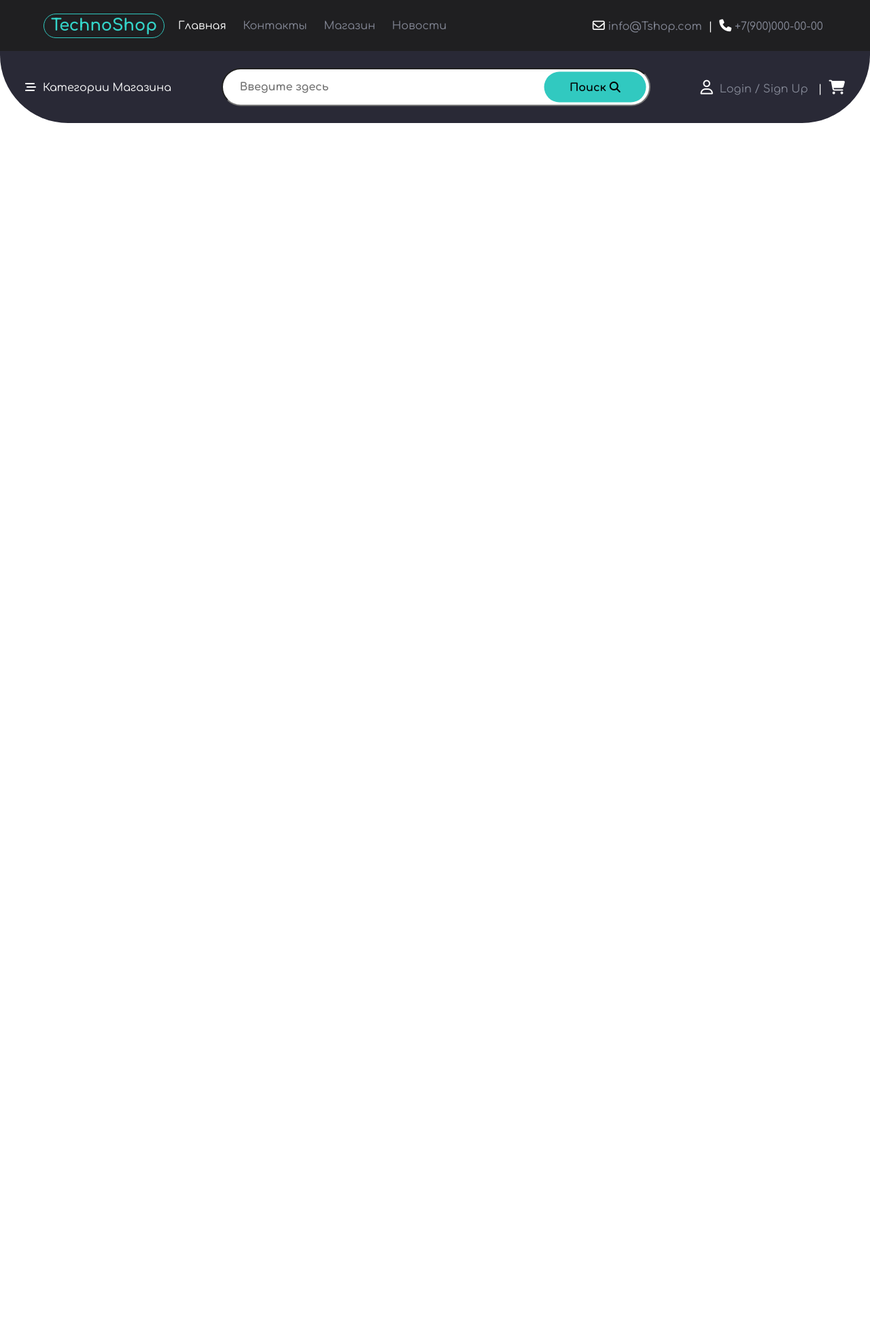
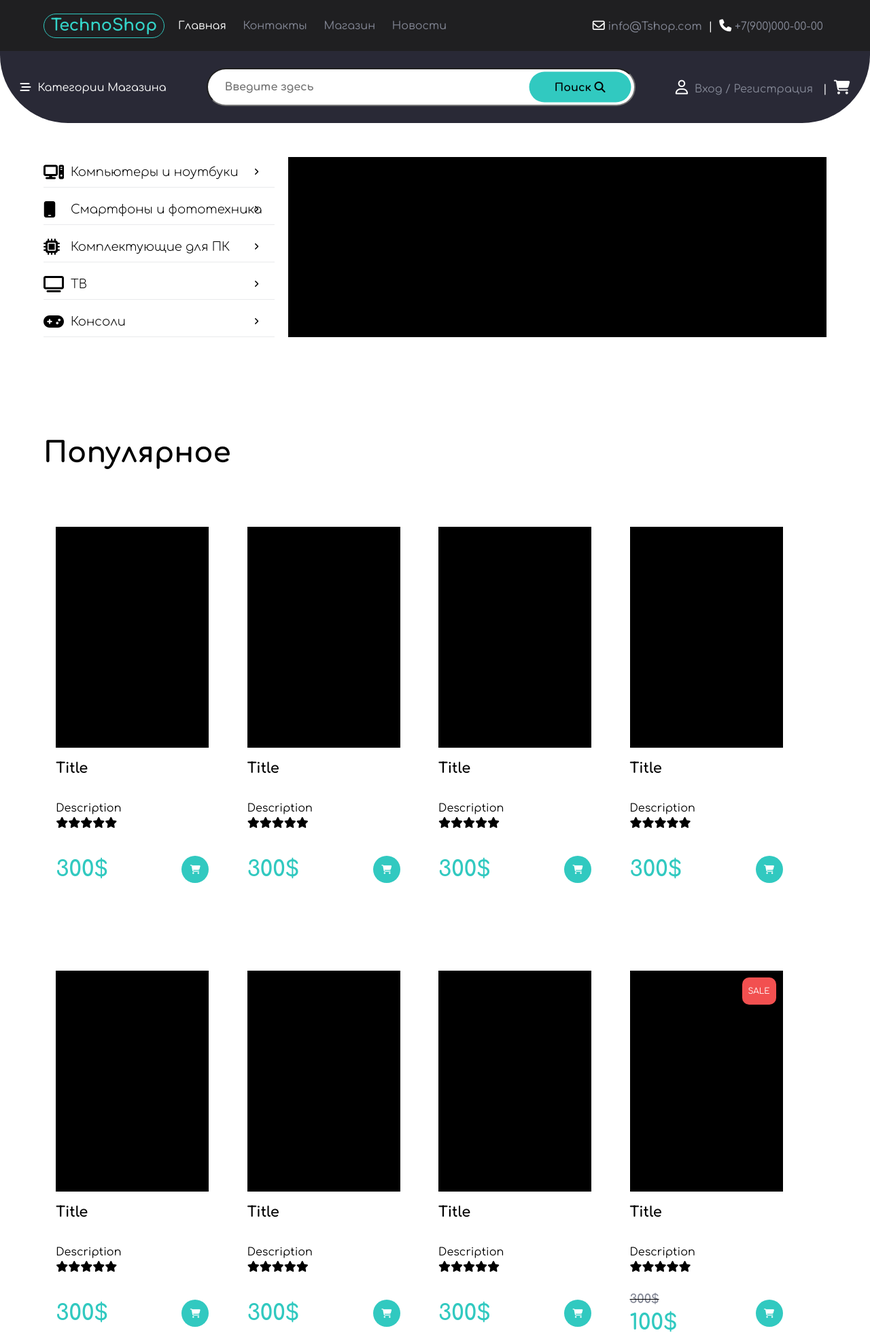
Before and after one commit to Reset05/123, a PHP site: page / in a window 1280 px wide; the page is wider, and only the part inside the window is pictured. Shown: the top 1964 px of that part at 68% size. Before the commit the page ends 181 px from the top of that part, so only its background shows below. Run offline with PHP 8.4, Linux system fonts and the light colour scheme; some libraries are stand-ins or nearby versions.

Commit message:
create home page

```diff
--- a/index.html
+++ b/index.html
@@ -15,6 +15,7 @@
     <!-- Меню -->
 
     <section class="menu">
+        <!-- Меню с ссылками на разделы сайта -->
         <div class="container container__menu">
 
             <div class="logo__category">
@@ -34,6 +35,7 @@
             </div>
         </div>
 
+        <!-- Меню с поиском -->
         <div class="container container__search">
 
             <div class="shop__category">
@@ -48,7 +50,7 @@
            </div>
 
            <div class="login__cart">
-                <a class="link__login" href=""><i class="fa-regular fa-user"></i> <span class="login__text">Login / Sign Up</span></a>
+                <a class="link__login" href=""><i class="fa-regular fa-user"></i> <span class="login__text">Вход / Регистрация</span></a>
                 <span> |  </span>
                 <a class="link__cart" href=""><i class="fa-solid fa-cart-shopping"></i></a>
            </div>
@@ -56,7 +58,324 @@
         </div>
     </section>
 
+<main>
 
+    <!-- Баннер с категориями магазина -->
+    <section class="banner">
+
+        <div class="container container__banner">
+
+            <div class="block__category">
+                <a href=""><i class="fa-solid fa-computer"></i> Компьютеры и ноутбуки <span><i class="fa-solid fa-angle-right"></i></span></a>
+                <a href=""><i class="fa-solid fa-mobile"></i> Смартфоны и фототехника <span><i class="fa-solid fa-angle-right"></i></span></a>
+                <a href=""><i class="fa-solid fa-microchip"></i> Комплектующие для ПК <span><i class="fa-solid fa-angle-right"></i></span></a>
+                <a href=""><i class="fa-solid fa-tv"></i> ТВ <span><i class="fa-solid fa-angle-right"></i></span></a>
+                <a href=""><i class="fa-solid fa-gamepad"></i></i> Консоли <span><i class="fa-solid fa-angle-right"></i></span></a>
+            </div>
+
+            <div class="block__banner">
+
+            </div>
+
+        </div>
+
+    </section>
+
+    <!-- Секция с популярным в магазине -->
+    <section class="popular">
+
+        <div class="container container__popular">
+
+            <h2>Популярное</h2>
+
+            <div class="block__cards">
+
+                <div class="card__border">
+                    <div class="card">
+                        <div class="img__card">
+                            <img src="" alt="">
+                        </div>
+                        <div class="block__title">
+                            <h3>Title</h3>
+                        </div>
+                        <div class="block__desc">
+                            <p>Description</p>
+                        </div>
+                        <div class="block__score">
+                            <i class="fa-solid fa-star"></i><i class="fa-solid fa-star"></i><i class="fa-solid fa-star"></i><i class="fa-solid fa-star"></i><i class="fa-solid fa-star"></i>
+                        </div>
+                        <div class="block__curr">
+                            <p class="price">300$</p>
+                            <button class="btn__buy"><i class="fa-solid fa-cart-shopping"></i></button>
+                        </div>
+                    </div>
+                </div>
+
+                <div class="card__border">
+                    <div class="card">
+                        <div class="img__card">
+                            <img src="" alt="">
+                        </div>
+                        <div class="block__title">
+                            <h3>Title</h3>
+                        </div>
+                        <div class="block__desc">
+                            <p>Description</p>
+                        </div>
+                        <div class="block__score">
+                            <i class="fa-solid fa-star"></i><i class="fa-solid fa-star"></i><i class="fa-solid fa-star"></i><i class="fa-solid fa-star"></i><i class="fa-solid fa-star"></i>
+                        </div>
+                        <div class="block__curr">
+                            <p class="price">300$</p>
+                            <button class="btn__buy"><i class="fa-solid fa-cart-shopping"></i></button>
+                        </div>
+                    </div>
+                </div>
+
+                <div class="card__border">
+                    <div class="card">
+                        <div class="img__card">
+                            <img src="" alt="">
+                        </div>
+                        <div class="block__title">
+                            <h3>Title</h3>
+                        </div>
+                        <div class="block__desc">
+                            <p>Description</p>
+                        </div>
+                        <div class="block__score">
+                            <i class="fa-solid fa-star"></i><i class="fa-solid fa-star"></i><i class="fa-solid fa-star"></i><i class="fa-solid fa-star"></i><i class="fa-solid fa-star"></i>
+                        </div>
+                        <div class="block__curr">
+                            <p class="price">300$</p>
+                            <button class="btn__buy"><i class="fa-solid fa-cart-shopping"></i></button>
+                        </div>
+                    </div>
+                </div>
+
+
+                <div class="card__border">
+                    <div class="card">
+                        <div class="img__card">
+                            <img src="" alt="">
+                        </div>
+                        <div class="block__title">
+                            <h3>Title</h3>
+                        </div>
+                        <div class="block__desc">
+                            <p>Description</p>
+                        </div>
+                        <div class="block__score">
+                            <i class="fa-solid fa-star"></i><i class="fa-solid fa-star"></i><i class="fa-solid fa-star"></i><i class="fa-solid fa-star"></i><i class="fa-solid fa-star"></i>
+                        </div>
+                        <div class="block__curr">
+                            <p class="price">300$</p>
+                            <button class="btn__buy"><i class="fa-solid fa-cart-shopping"></i></button>
+                        </div>
+                    </div>
+                </div>
+
+
+                <div class="card__border">
+                    <div class="card">
+                        <div class="img__card">
+                            <img src="" alt="">
+                        </div>
+                        <div class="block__title">
+                            <h3>Title</h3>
+                        </div>
+                        <div class="block__desc">
+                            <p>Description</p>
+                        </div>
+                        <div class="block__score">
+                            <i class="fa-solid fa-star"></i><i class="fa-solid fa-star"></i><i class="fa-solid fa-star"></i><i class="fa-solid fa-star"></i><i class="fa-solid fa-star"></i>
+                        </div>
+                        <div class="block__curr">
+                            <p class="price">300$</p>
+                            <button class="btn__buy"><i class="fa-solid fa-cart-shopping"></i></button>
+                        </div>
+                    </div>
+                </div>
+
+
+                <div class="card__border">
+                    <div class="card">
+                        <div class="img__card">
+                            <img src="" alt="">
+                        </div>
+                        <div class="block__title">
+                            <h3>Title</h3>
+                        </div>
+                        <div class="block__desc">
+                            <p>Description</p>
+                        </div>
+                        <div class="block__score">
+                            <i class="fa-solid fa-star"></i><i class="fa-solid fa-star"></i><i class="fa-solid fa-star"></i><i class="fa-solid fa-star"></i><i class="fa-solid fa-star"></i>
+                        </div>
+                        <div class="block__curr">
+                            <p class="price">300$</p>
+                            <button class="btn__buy"><i class="fa-solid fa-cart-shopping"></i></button>
+                        </div>
+                    </div>
+                </div>
+
+
+                <div class="card__border">
+                    <div class="card">
+                        <div class="img__card">
+                            <img src="" alt="">
+                        </div>
+                        <div class="block__title">
+                            <h3>Title</h3>
+                        </div>
+                        <div class="block__desc">
+                            <p>Description</p>
+                        </div>
+                        <div class="block__score">
+                            <i class="fa-solid fa-star"></i><i class="fa-solid fa-star"></i><i class="fa-solid fa-star"></i><i class="fa-solid fa-star"></i><i class="fa-solid fa-star"></i>
+                        </div>
+                        <div class="block__curr">
+                            <p class="price">300$</p>
+                            <button class="btn__buy"><i class="fa-solid fa-cart-shopping"></i></button>
+                        </div>
+                    </div>
+                </div>
+
+                <div class="card__border">
+                    <div class="card">
+                        <div class="img__card">
+                            <div class="sale">
+                                <p>SALE</p>
+                            </div>
+                            <img src="" alt="">
+                        </div>
+                        <div class="block__title">
+                            <h3>Title</h3>
+                        </div>
+                        <div class="block__desc">
+                            <p>Description</p>
+                        </div>
+                        <div class="block__score">
+                            <i class="fa-solid fa-star"></i><i class="fa-solid fa-star"></i><i class="fa-solid fa-star"></i><i class="fa-solid fa-star"></i><i class="fa-solid fa-star"></i>
+                        </div>
+                        <div class="block__curr">
+                            <div class="block__price">
+                                <p class="first__price">300$</p>
+                                <p class="last__price">100$</p>
+                            </div>
+                            <button class="btn__buy"><i class="fa-solid fa-cart-shopping"></i></button>
+                        </div>
+                    </div>
+                </div>
+            </div>
+
+        </div>
+
+    </section>
+
+    <!-- Секция с последними новостями магазина -->
+    <section class="news">
+
+        <div class="container container__news">
+
+            <h2>Последние новости</h2>
+
+            <div class="block__news">
+
+                <div class="card__news">
+                    <div class="img__news">
+                        <img src="" alt="">
+                    </div>
+                    <div class="block__data">
+                        <h3>01 октября, 2023</h3>
+                    </div>
+                    <div class="desc__news">
+                        <p>description</p>
+                    </div>
+                </div>
+
+                <div class="card__news">
+                    <div class="img__news">
+                        <img src="" alt="">
+                    </div>
+                    <div class="block__data">
+                        <h3>01 октября, 2023</h3>
+                    </div>
+                    <div class="desc__news">
+                        <p>description</p>
+                    </div>
+                </div>
+
+                <div class="card__news">
+                    <div class="img__news">
+                        <img src="" alt="">
+                    </div>
+                    <div class="block__data">
+                        <h3>01 октября, 2023</h3>
+                    </div>
+                    <div class="desc__news">
+                        <p>description</p>
+                    </div>
+                </div>
+
+                <div class="card__news">
+                    <div class="img__news">
+                        <img src="" alt="">
+                    </div>
+                    <div class="block__data">
+                        <h3>01 октября, 2023</h3>
+                    </div>
+                    <div class="desc__news">
+                        <p>description</p>
+                    </div>
+                </div>
+
+                <div class="card__news">
+                    <div class="img__news">
+                        <img src="" alt="">
+                    </div>
+                    <div class="block__data">
+                        <h3>01 октября, 2023</h3>
+                    </div>
+                    <div class="desc__news">
+                        <p>description</p>
+                    </div>
+                </div>
+
+                 <div class="card__news">
+                    <div class="img__news">
+                        <img src="" alt="">
+                    </div>
+                    <div class="block__data">
+                        <h3>01 октября, 2023</h3>
+                    </div>
+                    <div class="desc__news">
+                        <p>description</p>
+                    </div>
+                </div>
+
+            </div>
+
+        </div>
+
+    </section>
+
+</main>
+
+<footer>
+
+    <!-- Контакты -->
+    <div class="container container__contact">
+        <div class="logo">
+            <a href="index.html"><h2 class="logo__text">TechnoShop</h2></a>
+        </div>
+        <div class="contacts">
+            <span><i class="fa-regular fa-envelope"></i> info@Tshop.com</span>
+            <span><i class="fa-solid fa-phone"></i> +7(900)000-00-00 </span>
+        </div>
+    </div>
+
+</footer>
 
 
 
--- a/style/style.css
+++ b/style/style.css
@@ -6,8 +6,9 @@
 
 :root{
     --primary-color: #31c9c0;
-    --gray-color: #858997;
+    --grey-color: #858997;
     --dark-blue: #292936;
+    --light-grey: #8589972e;
 }
 
 /* Menu */
@@ -29,7 +30,7 @@
 }
 
 .link__menu{
-    color: var(--gray-color);
+    color: var(--grey-color);
     margin-left: 20px;
     transition: 0.3s;
 }
@@ -48,7 +49,7 @@
 }
 
 .info__text span{
-    color: var(--gray-color);
+    color: var(--grey-color);
     margin: 0px 5px;
 }
 
@@ -115,7 +116,7 @@
 }
 
 .login__text{
-    color: var(--gray-color) !important;
+    color: var(--grey-color) !important;
     margin-left: 5px;
 }
 
@@ -133,3 +134,270 @@
     color: #fff;
     font-size: 21px;
 }
+
+/* Banner */
+
+.container__banner{
+    padding-top: 50px;
+    display: flex;
+}
+
+.block__category{
+    display: flex;
+    width: 30%;
+    flex-direction: column;
+    margin-right: 20px;
+}
+
+.block__category a{
+    margin-bottom: 10px;
+    font-size: 18px;
+    color: black;
+    font-weight: 300;
+    border-bottom: 1px solid var(--light-grey);
+    padding: 10px 0;
+    display: flex;
+    align-items: center;
+    position: relative;
+    transition: 0.3s;
+}
+
+.block__category a i{
+    font-size: 24px;
+    margin-right: 10px;
+    width: 30px;
+}
+
+.block__category a span i{
+    font-size: 12px;
+    position: absolute;
+    right: -25px;
+    top: 50%;
+    transform: translate(-50%,-50%);
+}
+
+.block__category a:last-child{
+    margin-bottom: 0px;
+}
+
+.block__category a:hover{
+    color: var(--primary-color);
+}
+
+.block__banner{
+    width: 70%;
+    background-color: black ;
+}
+
+/* Popular */
+
+.container__popular{
+    padding: 150px 5%;
+}
+
+.block__cards{
+    display: flex;
+    margin-top: 50px;
+    flex-wrap: wrap;
+}
+
+.container__popular h2{
+    font-size: 42px;
+}
+
+.card__border{
+    width: 22%;
+    margin-right: 20px;
+    height: 625px;
+    display: flex;
+    align-items: center;
+    justify-content: center;
+    border: 4px solid #fff;
+    border-radius: 18px;
+    transition: 0.3s;
+}
+
+.card__border:nth-child(-n+4){
+    margin-bottom: 20px;
+}
+
+.card__border:last-child{
+    margin-right: 0;
+}
+
+.card__border:hover{
+    border: 4px solid var(--primary-color);
+    border-radius: 18px;
+}
+
+.btn__buy{
+    width: 40px;
+    height: 40px;
+    border-radius: 50%;
+    color: #fff;
+    background: var(--primary-color);
+    border: none;
+    text-align: center;
+    cursor: pointer;
+}
+
+.block__curr{
+    display: flex;
+    padding: 20px 0;
+    justify-content: space-between;
+    align-items: center;
+    height: 70px;
+}
+
+.img__card{
+    width: 225px;
+    height: 325px;
+    position: relative;
+    background: black;
+}
+
+.block__title{
+    padding: 20px 0;
+    font-size: 21px;
+    display: flex;
+    justify-content: space-between;
+}
+
+.block__desc{
+    padding-top: 20px;
+}
+
+.block__score{
+    padding: 5px 0;
+}
+
+.card{
+    display: flex;
+    flex-direction: column;
+}
+
+.price{
+    color: var(--primary-color);
+    font-size: 32px;
+    font-weight: 900;
+}
+
+.block__title h3{
+    font-size: 21px;
+    font-weight: 900;
+}
+
+.first__price{
+    color: var(--grey-color);
+    font-size: 18px;
+    font-weight: 800;
+    text-decoration: line-through black 1px !important;
+}
+
+.last__price{
+    margin-top: 10px;
+    color: var(--primary-color);
+    font-size: 32px;
+    font-weight: 900;
+}
+
+.sale{
+    background: #f25050;
+    width: 50px;
+    height: 40px;
+    display: flex;
+    align-items: center;
+    justify-content: center;
+    margin-bottom: 15px;
+    border-radius: 10px;
+    font-size: 12px;
+    color: #fff;
+    position: absolute;
+    right: 10px;
+    top: 10px;
+}
+
+.hidden{
+    visibility: hidden;
+}
+
+/* News */
+
+.container__news{
+    padding-bottom: 100px;
+}
+
+.container__news h2{
+    font-size: 42px;
+    margin-bottom: 50px;
+}
+
+.img__news{
+    width: 200px;
+    height: 130px;
+    background-color: black;
+    border-top-left-radius: 18px;
+    border-top-right-radius: 18px;
+}
+
+.block__data{
+    padding: 20px 0;
+}
+
+.card__news{
+    display: flex;
+    flex-direction: column;
+    width: 200px;
+    text-align: center;
+    border: 4px solid var(--light-grey);
+    border-radius: 18px;
+    transition: 0.3s;
+    margin-right: 10px;
+}
+
+.card__news:last-child{
+    margin-right: 0;
+}
+
+.desc__news{
+    padding: 10px 0;
+}
+
+.card__news:hover{
+    border: 4px solid var(--primary-color);
+    border-radius: 18px;
+}
+
+.card__news h3{
+    color: var(--primary-color);
+}
+
+.block__news{
+    display: flex;
+}
+
+/* Contact */
+
+.container__contact{
+    padding: 30px 5%;
+    background: var(--dark-blue);
+    border-top-right-radius:30px ;
+    border-top-left-radius:30px ;
+    display: flex;
+    align-items: center;
+    justify-content: space-between;
+}
+
+.contacts span{
+    color: #fff;
+    margin-bottom: 20px;
+}
+
+.contacts span:last-child{
+    margin-bottom: 0;
+}
+
+.contacts{
+    display: flex;
+    flex-direction: column;
+}
```
